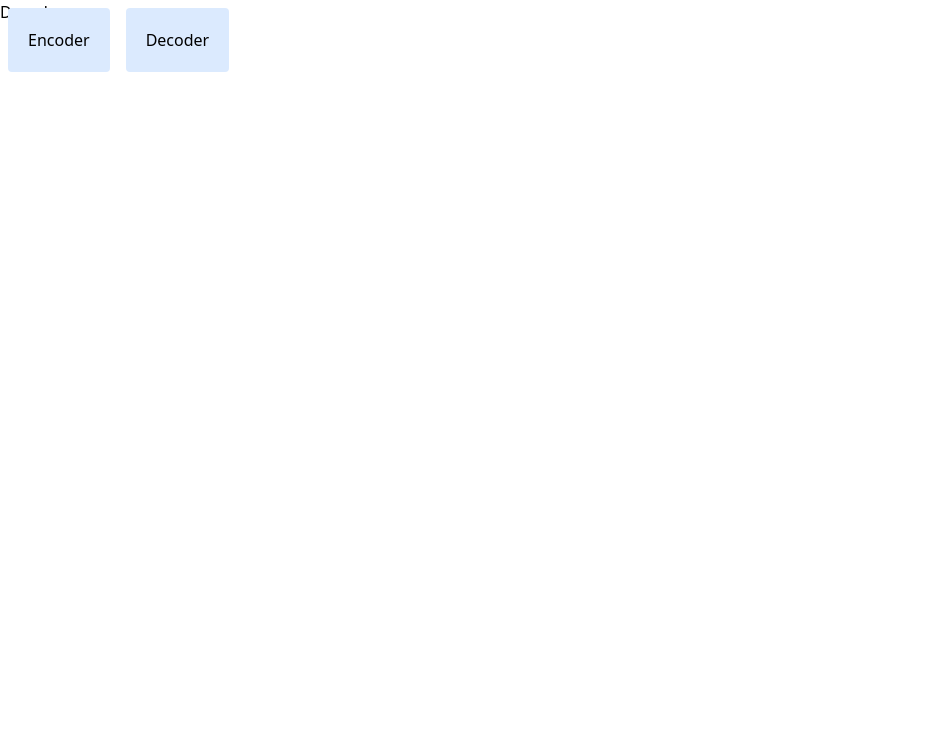
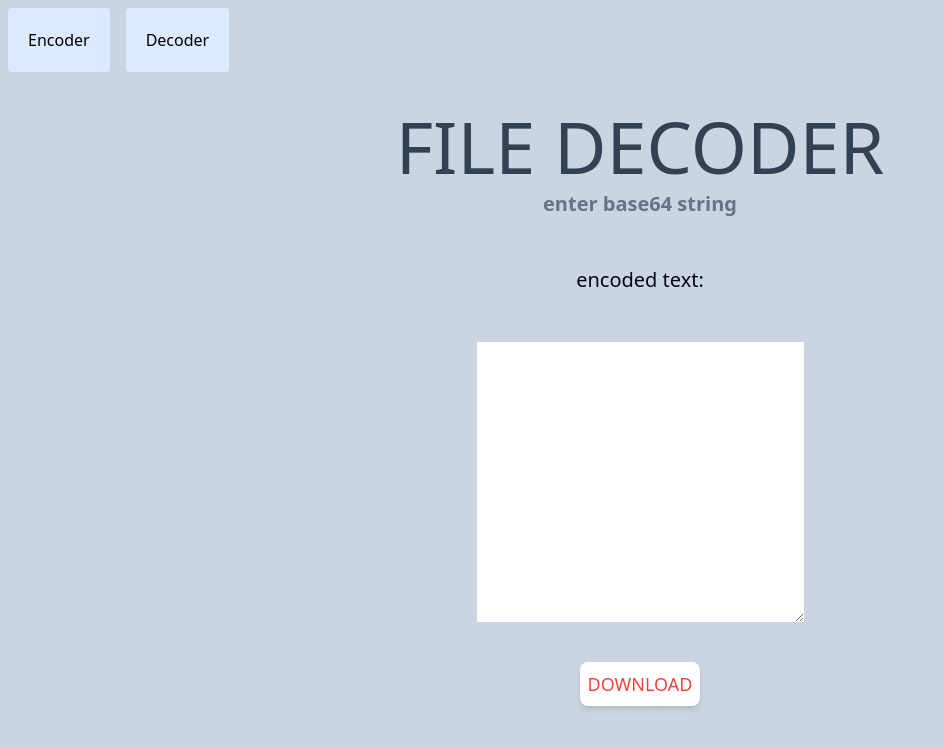
Before and after one commit to harshit0571/Base64-Encoder, a Next.js app: page / in a window 1280 px wide. Both pictures are taken after a click on the button "Decoder". Shown: the top 748 px of the page, without its empty margins (0-944 px from the left). Built offline with nearby package versions, Linux system fonts and the light colour scheme.

Commit message:
decoder set

```diff
--- a/package.json
+++ b/package.json
@@ -9,6 +9,7 @@
     "lint": "next lint"
   },
   "dependencies": {
+    "base64-arraybuffer": "^1.0.2",
     "next": "13.2.4",
     "react": "18.2.0",
     "react-dom": "18.2.0"
--- a/src/components/Decoder.jsx
+++ b/src/components/Decoder.jsx
@@ -1,7 +1,47 @@
 import React from "react";
+import { comment } from "postcss";
+import { useState } from "react";
+import { decode } from "base64-arraybuffer";
 
 function Decoder() {
-  return <div>Decoder</div>;
+  const [File, setFile] = useState(null);
+  const [Base64, setBase64] = useState("");
+
+  const Decode = async () => {
+    const file = await decode(Base64);
+    setFile(file);
+    console.log(File);
+  };
+  return (
+    <div className="flex-col justify-center items-center flex bg-slate-300 absolute h-[100%] w-[100%]">
+      <div className="mt-4 flex items-center flex-col">
+        <h1 className="lg:text-7xl sm:text-4xl md:text-5xl text-slate-700">
+          FILE DECODER
+        </h1>
+        <h1 className="text-xl text-slate-500 font-semibold mt-10 mb-5 sm:m-2">
+          enter base64 string
+        </h1>
+      </div>
+
+      <div className=" flex items-center flex-col">
+        <h1 className="text-xl text-slate-950 mt-10 mb-5">encoded text: </h1>
+        <textarea
+          rows={10}
+          cols={30}
+          className="mt-7 text-lg"
+          onChange={(e) => {
+            setBase64(e.target.value);
+          }}
+        ></textarea>
+        <button
+          className="bg-white rounded-lg shadow-md text-2xl sm:text-lg text-red-500 p-2 mt-10"
+          onClick={Decode}
+        >
+          DOWNLOAD
+        </button>
+      </div>
+    </div>
+  );
 }
 
 export default Decoder;
```
Also changed, not shown: 1 other file (tests, documents, lock files or other folders).
